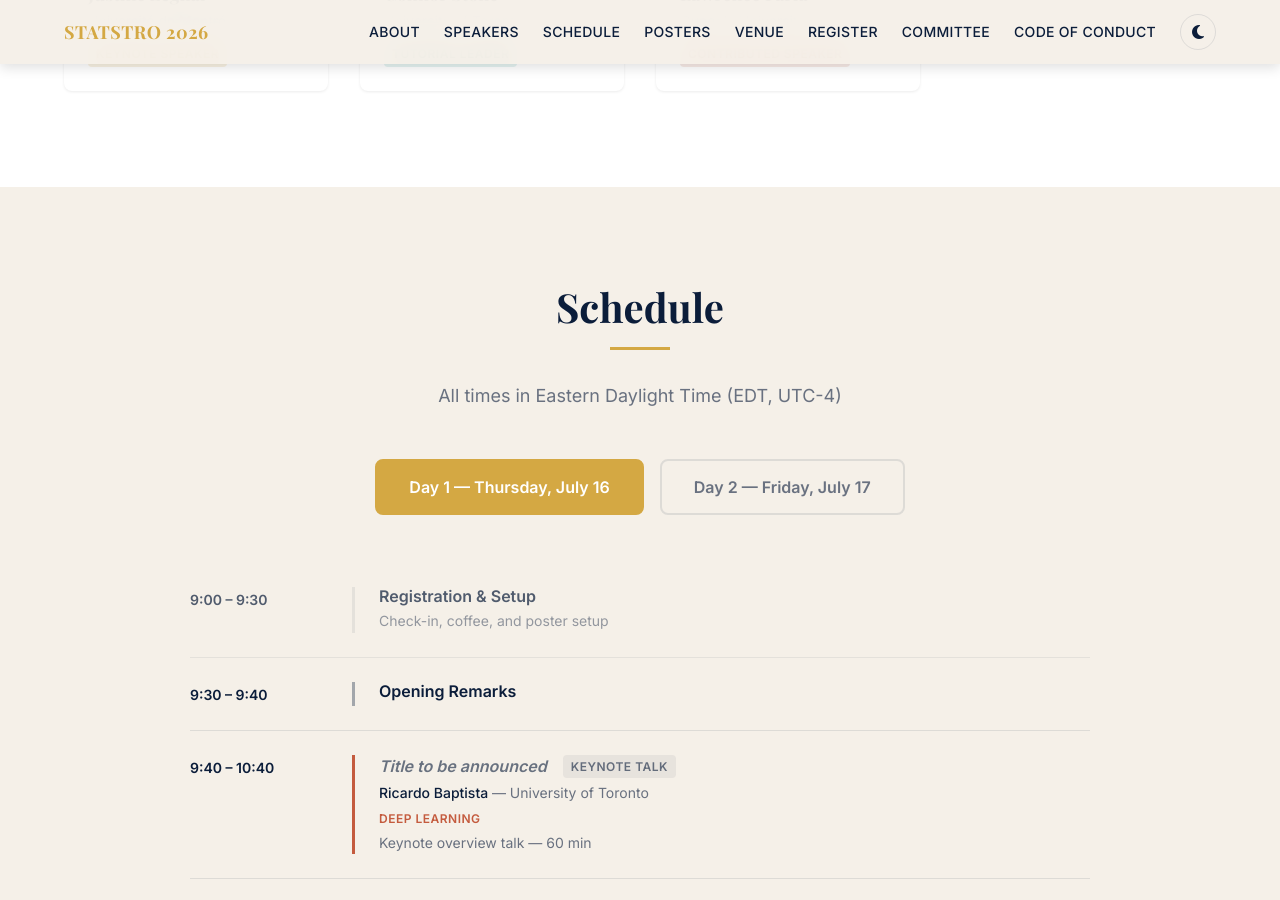
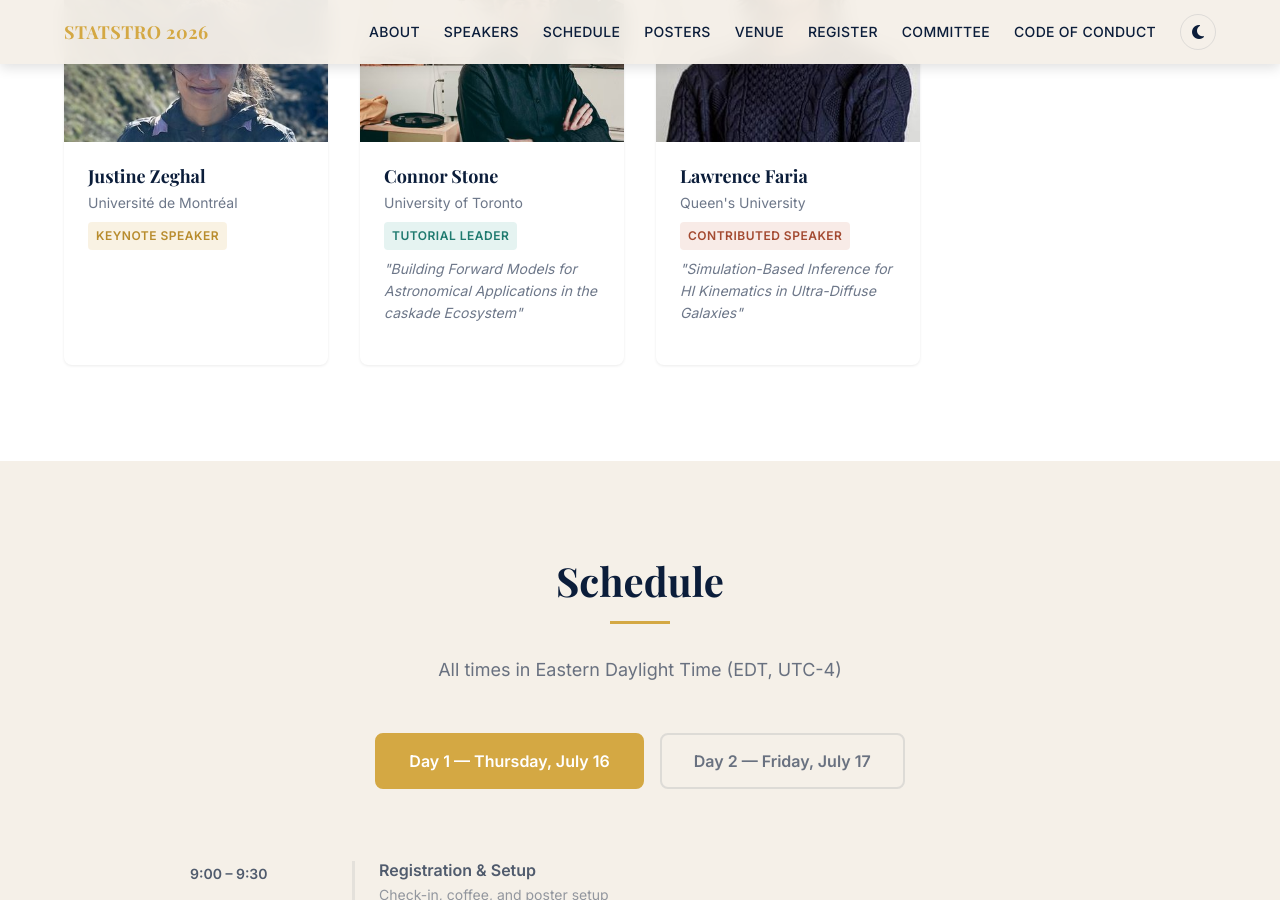
Before and after one commit to joshspeagle/STATSTRO, a Jekyll site: the page built from index.html, in a window 1280 px wide and 900 px high, scrolled down 4033 px. Built offline with Jekyll 4.4.1, drawn with Linux system fonts in a browser that asks for light colours; some web fonts are replaced; some of the changed text lies outside the part shown.

Commit message:
Add submitted talk titles as placeholders from the tracker
Fill the four contributed/tutorial slots whose speakers submitted a title
in the tracker, in both the schedule and their speaker cards:
- Ali SaraerToosi (ML contributed) — NeuralDMD
- Michael Evans (UQ contributed) — Measuring Statistical Evidence Using Relative Belief
- Connor Stone (SBI tutorial) — Building Forward Models ... caskade Ecosystem
- Lawrence Faria (SBI contributed) — Simulation-Based Inference for HI Kinematics in UDGs

The four keynotes plus Yichen Ji, Biprateep Dey, Peter Behroozi, and
Kartheik Iyer were invited and submitted no title, so they stay TBD.

Co-Authored-By: Claude Opus 4.8 <noreply@anthropic.com>
Claude-Session: https://claude.ai/code/session_015VcBYHxUG751wLYp2KJ5FK

```diff
--- a/_data/schedule_day1.yml
+++ b/_data/schedule_day1.yml
@@ -29,7 +29,7 @@
   description: "Hands-on coding tutorial — 45 min (Jupyter/Colab), delivered remotely"
 
 - time: "11:40 – 12:10"
-  title: "TBD"
+  title: "NeuralDMD: Interpretable Untrained Neural Network for Imaging from Sparse and Noisy Observations"
   type: contributed
   session: ml
   speaker: "Ali SaraerToosi"
@@ -76,7 +76,7 @@
   description: "Hands-on coding tutorial — 45 min (Jupyter/Colab)"
 
 - time: "16:30 – 17:00"
-  title: "TBD"
+  title: "Measuring Statistical Evidence Using Relative Belief"
   type: contributed
   session: uq
   speaker: "Michael Evans"
--- a/_data/schedule_day2.yml
+++ b/_data/schedule_day2.yml
@@ -64,7 +64,7 @@
   type: break
 
 - time: "15:35 – 16:20"
-  title: "TBD"
+  title: "Building Forward Models for Astronomical Applications in the caskade Ecosystem"
   type: tutorial
   session: sbi
   speaker: "Connor Stone"
@@ -72,7 +72,7 @@
   description: "Hands-on coding tutorial — 45 min (Jupyter/Colab)"
 
 - time: "16:20 – 16:50"
-  title: "TBD"
+  title: "Simulation-Based Inference for HI Kinematics in Ultra-Diffuse Galaxies"
   type: contributed
   session: sbi
   speaker: "Lawrence Faria"
--- a/_data/speakers.yml
+++ b/_data/speakers.yml
@@ -68,7 +68,7 @@
   affiliation: "University of Toronto"
   role: tutorial
   session: sbi
-  talk_title: "TBD"
+  talk_title: "Building Forward Models for Astronomical Applications in the caskade Ecosystem"
   photo: "connor-stone.jpg"
   bio: ""
   website: "https://connorjstone.com/"
@@ -87,7 +87,7 @@
   affiliation: "University of Toronto"
   role: contributed
   session: uq
-  talk_title: "TBD"
+  talk_title: "Measuring Statistical Evidence Using Relative Belief"
   photo: "michael-evans.jpg"
   bio: ""
   website: "https://utstat.utoronto.ca/mikevans/"
@@ -96,7 +96,7 @@
   affiliation: "University of Toronto"
   role: contributed
   session: ml
-  talk_title: "TBD"
+  talk_title: "NeuralDMD: Interpretable Untrained Neural Network for Imaging from Sparse and Noisy Observations"
   photo: "ali-saraertoosi.jpg"
   bio: ""
   website: "https://ali-saraertoosi.vercel.app/"
@@ -105,7 +105,7 @@
   affiliation: "Queen's University"
   role: contributed
   session: sbi
-  talk_title: "TBD"
+  talk_title: "Simulation-Based Inference for HI Kinematics in Ultra-Diffuse Galaxies"
   photo: "lawrence-faria.jpg"
   bio: ""
   website: "https://www.queensu.ca/physics/people-search/lawrence-faria"
```
